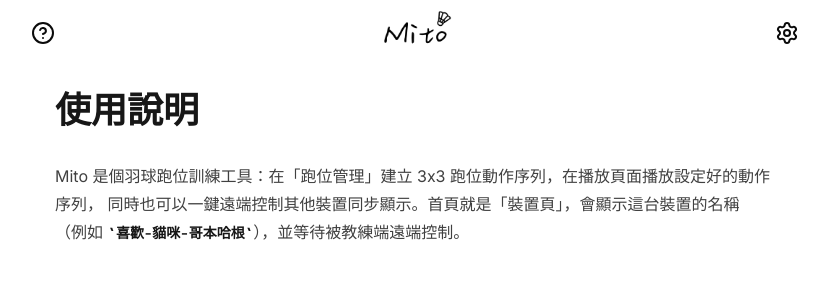
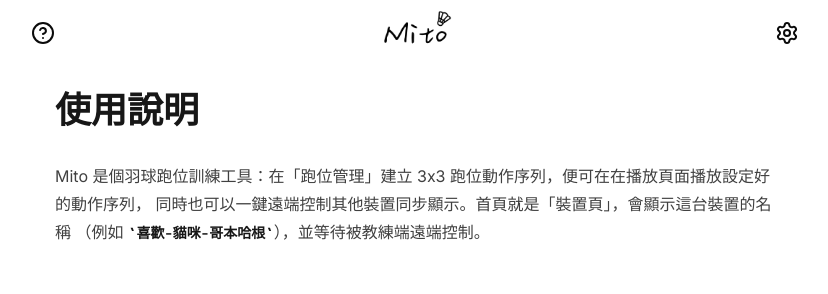
Before and after one commit to chenelias/mito, a Next.js app in the folder web/: page /how-to-use in a window 1280 px wide. Shown: the top 294 px of the page, without its empty margins (225-1053 px from the left). Built offline with nearby package versions, Linux system fonts and the light colour scheme; no server answers.

Commit message:
doc: fix typo in how to use

```diff
--- a/web/app/how-to-use/page.mdx
+++ b/web/app/how-to-use/page.mdx
@@ -1,6 +1,6 @@
 # 使用說明
 
-Mito 是個羽球跑位訓練工具：在「跑位管理」建立 3x3 跑位動作序列，在播放頁面播放設定好的動作序列，
+Mito 是個羽球跑位訓練工具：在「跑位管理」建立 3x3 跑位動作序列，便可在在播放頁面播放設定好的動作序列，
 同時也可以一鍵遠端控制其他裝置同步顯示。首頁就是「裝置頁」，會顯示這台裝置的名稱
 （例如 `喜歡-貓咪-哥本哈根`），並等待被教練端遠端控制。
 
@@ -39,4 +39,5 @@
 ---
 
 by `Yi Kai`\
+licensed under MIT\
 last update at 2026/07/20
```
